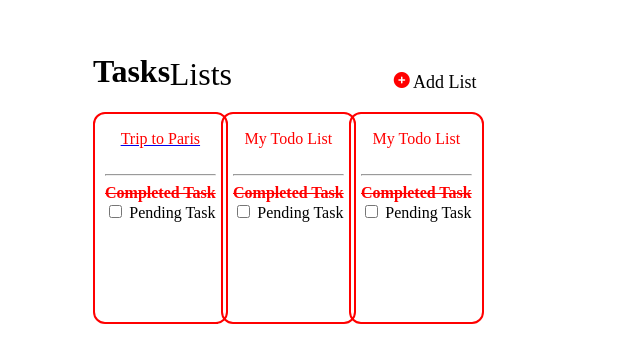
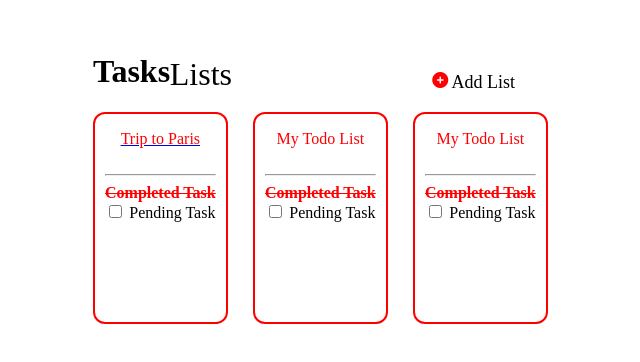
Before and after one commit to MVVSAIKUMAR/todoweb, a plain HTML site: page index.html in a window 1280 px wide. Shown: the part 208-570 px from the top of the page, without its empty margins (291-931 px from the left). Drawn offline with Linux system fonts and the light colour scheme.

Commit message:
first commit

```diff
--- a/index.css
+++ b/index.css
@@ -16,20 +16,20 @@ i{
     color: red;
     position: absolute;
     top: 35%;
-    left: 53.5%;
+    left: 56.5%;
 }
 button{
     color: red;
     position: absolute;
     top: 35%;
-    left: 50%;
+    left: 55%;
 }
 .plus{
     display: inline;
     font-size: large;
     position: absolute;
     top: 35%;
-    left: 55%;
+    left: 58%;
 }
 .paris{
     border: 2px solid red;
@@ -52,7 +52,7 @@ button{
     text-align: center;
     position: absolute;
     top: 40%;
-    left: 40%;
+    left: 42.5%;
 }
 .todo-1{
     color: red;
@@ -65,7 +65,7 @@ button{
     text-align: center;
     position: absolute;
     top: 40%;
-    left: 50%;
+    left: 55%;
 }
 .todo-2{
     color: red;
--- a/index2.css
+++ b/index2.css
@@ -17,7 +17,7 @@ i{
     color: red;
     position: absolute;
     top: 35%;
-    left: 53.5%;
+    left: 56.5%;
 }
 button{
     color: red;
@@ -53,7 +53,7 @@ button{
     text-align: center;
     position: absolute;
     top: 40%;
-    left: 40%;
+    left: 42.5%;
 }
 .todo-1{
     color: red;
@@ -66,7 +66,7 @@ button{
     text-align: center;
     position: absolute;
     top: 40%;
-    left: 50%;
+    left: 55%;
 }
 .todo-2{
     color: red;
```
